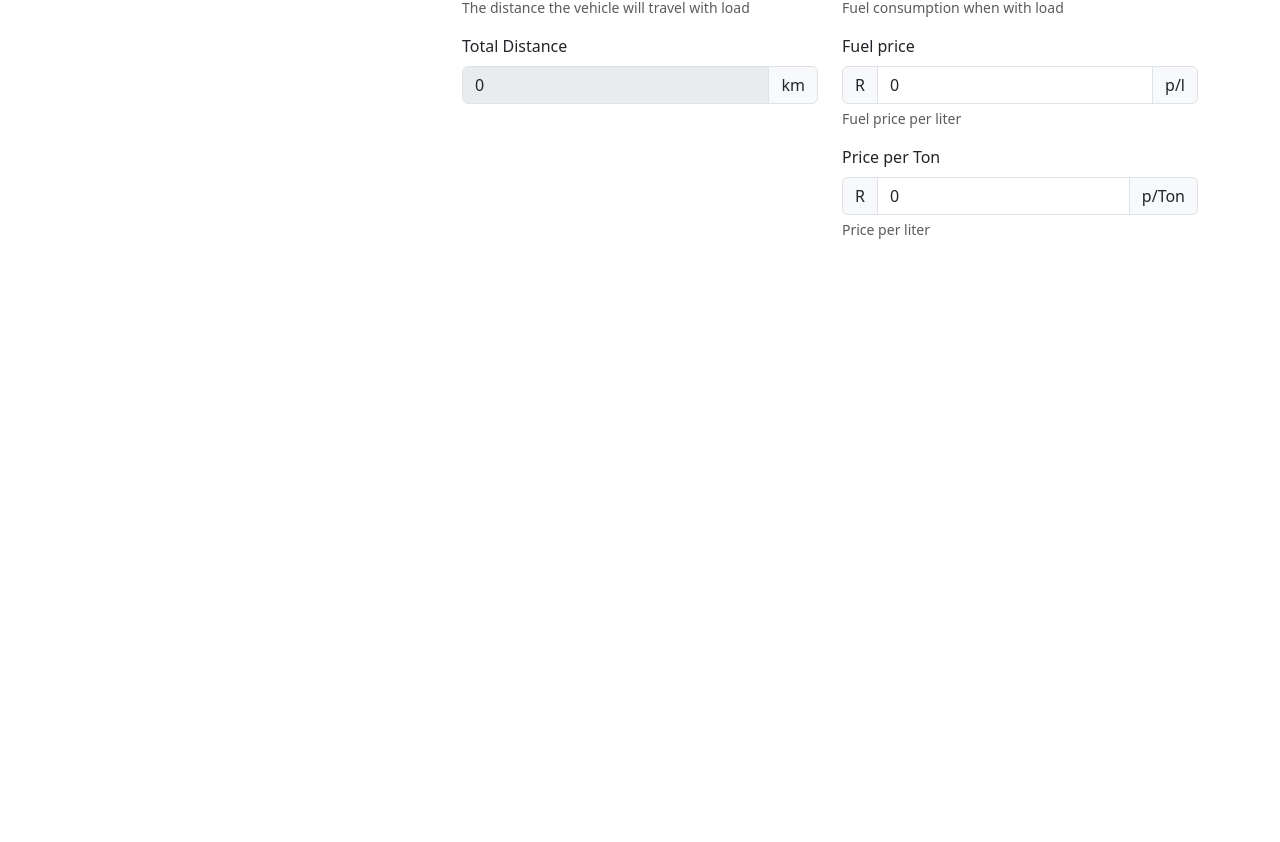
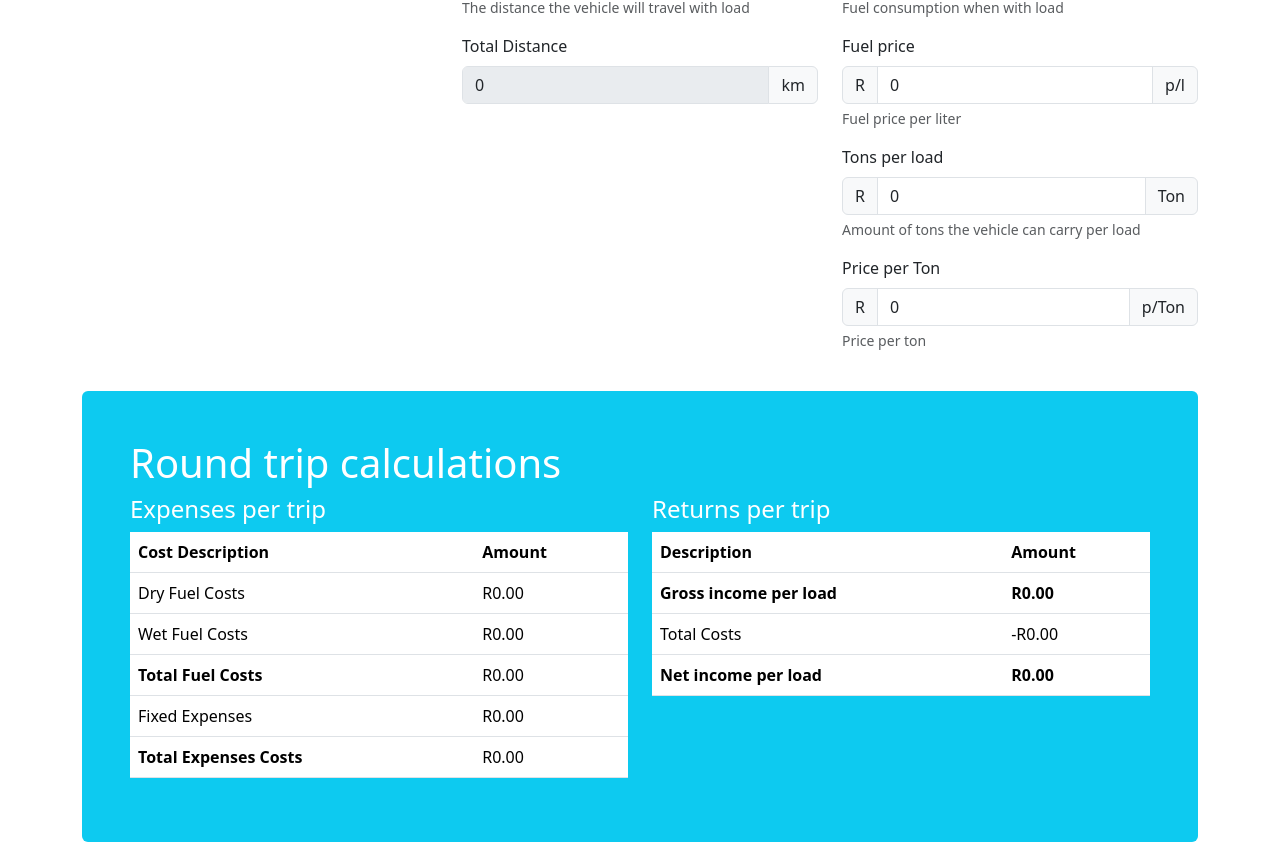
Before and after one commit to UrbanSwati/logistics-calculator, a Vue app: page / in a window 1280 px wide. Shown: the part 234-1076 px from the top of the page. Before the commit the page ends 800 px from the top, so only its background shows below. Built offline with nearby package versions, Linux system fonts and the light colour scheme.

Commit message:
added calculations sheets

```diff
--- a/src/components/ConstantValues.vue
+++ b/src/components/ConstantValues.vue
@@ -5,7 +5,7 @@
         <div class="mb-3">
         <label for="basic-url" class="form-label">Dry Fuel Consumption</label>
         <div class="input-group">
-            <input type="text" class="form-control" :value="dryFuelConsumption" aria-describedby="basic-addon3 basic-addon4">
+            <input type="number" class="form-control" v-model="dryFuelConsumption" aria-describedby="basic-addon3 basic-addon4">
             <span class="input-group-text">L/100km</span>
         </div>
         <div class="form-text" id="basic-addon4">Fuel consumption when with no-load</div>
@@ -14,7 +14,7 @@
         <div class="mb-3">
         <label for="basic-url" class="form-label">Wet Fuel Consumption</label>
         <div class="input-group">
-            <input type="text" class="form-control" :value="wetFuelConsumption" aria-describedby="basic-addon3 basic-addon4">
+            <input type="number" class="form-control" v-model="wetFuelConsumption" aria-describedby="basic-addon3 basic-addon4">
             <span class="input-group-text">L/100km</span>
         </div>
         <div class="form-text" id="basic-addon4">Fuel consumption when with load</div>
@@ -24,20 +24,29 @@
         <label for="basic-url" class="form-label">Fuel price</label>
         <div class="input-group">
             <span class="input-group-text" id="basic-addon3">R</span>
-            <input type="text" class="form-control" :value="fuelPrice" aria-describedby="basic-addon3 basic-addon4">
+            <input type="number" class="form-control" v-model="fuelPrice" aria-describedby="basic-addon3 basic-addon4">
             <span class="input-group-text">p/l</span>
         </div>
         <div class="form-text" id="basic-addon4">Fuel price per liter</div>
         </div>
 
         <div class="mb-3">
+        <label for="basic-url" class="form-label">Tons per load</label>
+        <div class="input-group">
+            <span class="input-group-text" id="basic-addon3">R</span>
+            <input type="number" class="form-control" v-model="tonsPerLoad" aria-describedby="basic-addon3 basic-addon4">
+            <span class="input-group-text">Ton</span>
+        </div>
+        <div class="form-text" id="basic-addon4">Amount of tons the vehicle can carry per load</div>
+        </div>
+        <div class="mb-3">
         <label for="basic-url" class="form-label">Price per Ton</label>
         <div class="input-group">
             <span class="input-group-text" id="basic-addon3">R</span>
-            <input type="text" class="form-control" :value="tonPrice" aria-describedby="basic-addon3 basic-addon4">
+            <input type="number" class="form-control" v-model="tonPrice" aria-describedby="basic-addon3 basic-addon4">
             <span class="input-group-text">p/Ton</span>
         </div>
-        <div class="form-text" id="basic-addon4">Price per liter</div>
+        <div class="form-text" id="basic-addon4">Price per ton</div>
         </div>
 
     </div>
@@ -49,6 +58,6 @@ import { useRoundTripStore } from "../stores/roundTrip";
 import { storeToRefs } from 'pinia';
 
 const roundTripStore = useRoundTripStore();
-const { dryFuelConsumption, wetFuelConsumption, fuelPrice, tonPrice } = storeToRefs(roundTripStore)
+const { dryFuelConsumption, wetFuelConsumption, fuelPrice, tonPrice, tonsPerLoad } = storeToRefs(roundTripStore)
 
 </script>
--- a/src/components/FixedExpenses.vue
+++ b/src/components/FixedExpenses.vue
@@ -11,7 +11,7 @@
         </form>
                 <div class="input-group mb-3" style="padding-top: 15px;">
                 <span class="input-group-text">R</span>
-                <input type="text" class="form-control" :value="totalExpenses" aria-label="Amount (to the nearest ZAR)" disabled>
+                <input type="number" class="form-control" v-model="totalFixedExpenses" aria-label="Amount (to the nearest ZAR)" disabled>
             </div>
         </div>
 
@@ -22,7 +22,7 @@ import { useRoundTripStore } from "../stores/roundTrip";
 import { storeToRefs } from 'pinia';
 
 const roundTripStore = useRoundTripStore();
-const { expenses, totalExpenses } = storeToRefs(roundTripStore)
+const { expenses, totalFixedExpenses } = storeToRefs(roundTripStore)
 
 const addNewExpense = () => {
     expenses.value.push({ description: '', amount: 0 });
--- /dev/null
+++ b/src/components/RoundTripCalculation.vue
@@ -0,0 +1,75 @@
+<template>
+    <div class="mt-4 p-5 bg-info text-white rounded">
+  <h1>Round trip calculations</h1>
+  <div class="row">
+    <div class="col-sm-6">
+        <h4>Expenses per trip</h4>
+            <table class="table">
+                <thead>
+                    <tr>
+                        <th scope="col">Cost Description </th>
+                        <th scope="col">Amount</th>
+                    </tr>
+                </thead>
+                <tbody>
+                    <tr>
+                        <td>Dry Fuel Costs</td>
+                        <td>R{{ dryFuelCosts.toFixed(2) }}</td>
+                    </tr>
+                    <tr>
+                        <td>Wet Fuel Costs</td>
+                        <td>R{{ wetFuelCosts.toFixed(2) }}</td>
+                    </tr>
+                    <tr>
+                        <th scope="row">Total Fuel Costs</th>
+                        <td>R{{ totalFuelCosts.toFixed(2) }}</td>
+                    </tr>
+                    <tr>
+                        <td>Fixed Expenses</td>
+                        <td>R{{ totalFixedExpenses.toFixed(2) }}</td>
+                    </tr>
+                    <tr>
+                        <th scope="row">Total Expenses Costs</th>
+                        <td>R{{ totalTravelCosts.toFixed(2) }}</td>
+                    </tr>
+                </tbody>
+            </table>
+    </div>
+    <div class="col-sm-6">
+        <h4>Returns per trip</h4>
+        <table class="table">
+                <thead>
+                    <tr>
+                        <th scope="col">Description </th>
+                        <th scope="col">Amount</th>
+                    </tr>
+                </thead>
+                <tbody>
+                    <tr>
+                        <th scope="col">Gross income per load</th>
+                        <th scope="col">R{{ grossIncome.toFixed(2) }}</th>
+                    </tr>
+                    <tr>
+                        <td>Total Costs</td>
+                        <td>-R{{ totalTravelCosts.toFixed(2) }}</td>
+                    </tr>
+                    <tr>
+                        <th scope="col">Net income per load</th>
+                        <th scope="col">R{{ netIncome.toFixed(2) }}</th>
+                    </tr>
+                </tbody>
+            </table>
+    </div>
+  </div>
+  <!-- <p><a class="btn btn-primary btn-lg" href="#" role="button">Learn more</a></p> -->
+</div>
+</template>
+
+<script setup>
+import { useRoundTripStore } from "../stores/roundTrip";
+import { storeToRefs } from 'pinia';
+
+const roundTripStore = useRoundTripStore();
+const { dryFuelCosts, totalTravelCosts, totalFuelCosts, totalFixedExpenses, wetFuelCosts, netIncome, grossIncome } = storeToRefs(roundTripStore);
+
+</script>
--- a/src/stores/roundTrip.js
+++ b/src/stores/roundTrip.js
@@ -7,6 +7,7 @@ export const useRoundTripStore = defineStore({
     wetFuelConsumption: 0,
     fuelPrice: 0,
     tonPrice: 0,
+    tonsPerLoad: 0,
     expenses: [{ description: '', amount: 0 }],
     dryDistance: 0,
     wetDistance: 0
@@ -20,7 +21,25 @@ export const useRoundTripStore = defineStore({
     }
   },
   getters: {
-    totalExpenses: (state) => state.expenses.reduce((sum, expense) => sum + expense.amount, 0),
-    totalRoundTripDistance: (state) => state.dryDistance + state.wetDistance
+    totalFixedExpenses: (state) => state.expenses.reduce((sum, expense) => sum + expense.amount, 0),
+    totalRoundTripDistance: (state) => state.dryDistance + state.wetDistance,
+    dryFuelCosts: (state) => {
+      return (state.dryDistance / 100) * state.dryFuelConsumption * state.fuelPrice;
+    },
+    wetFuelCosts: (state) => {
+      return (state.wetDistance / 100) * state.dryFuelConsumption * state.fuelPrice;
+    },
+    totalFuelCosts: (state) => {
+      return state.wetFuelCosts + state.dryFuelCosts;
+    },
+    totalTravelCosts: (state) => {
+      return state.totalFuelCosts + state.totalFixedExpenses;
+    },
+    grossIncome: (state) => {
+      return state.tonPrice * state.tonsPerLoad;
+    },
+    netIncome: (state) => {
+      return state.grossIncome - state.totalTravelCosts;
+    }
   }
 });
--- a/src/views/HomeView.vue
+++ b/src/views/HomeView.vue
@@ -11,6 +11,11 @@
                 <constant-values></constant-values>
             </div>
     </div>
+    <div class="row">
+        <div class="col-md-12">
+            <round-trip-calculation></round-trip-calculation>
+        </div>
+    </div>
   </div>
 </template>
 
@@ -18,8 +23,6 @@
 import FixedExpenses from '../components/FixedExpenses.vue'
 import ConstantValues from '../components/ConstantValues.vue'
 import DistanceValues from "../components/DistanceValues.vue";
-
-
-
+import RoundTripCalculation from "../components/RoundTripCalculation.vue";
 
 </script>
```
Lines whose indentation alone changed are shown as unchanged.
